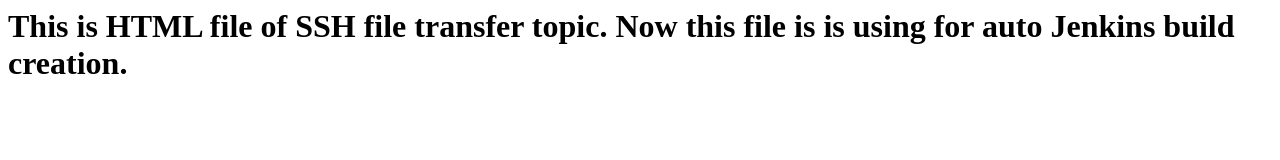
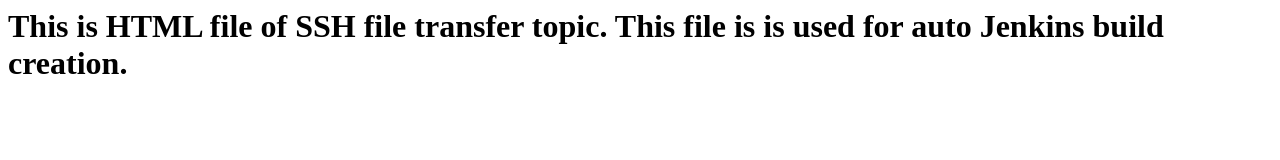
Before and after one commit to Shubham1897/Git-SSH-File-Transfer, a plain HTML site: page index.html in a window 1280 px wide. Drawn offline with Linux system fonts and the light colour scheme.

Commit message:
Day5 work

```diff
--- a/index.html
+++ b/index.html
@@ -1,4 +1,4 @@
 <h1>
 	This is HTML file of SSH file transfer topic.
-	Now this file is is using for auto Jenkins build creation.
+	This file is is used for auto Jenkins build creation.
 </h1>
```
